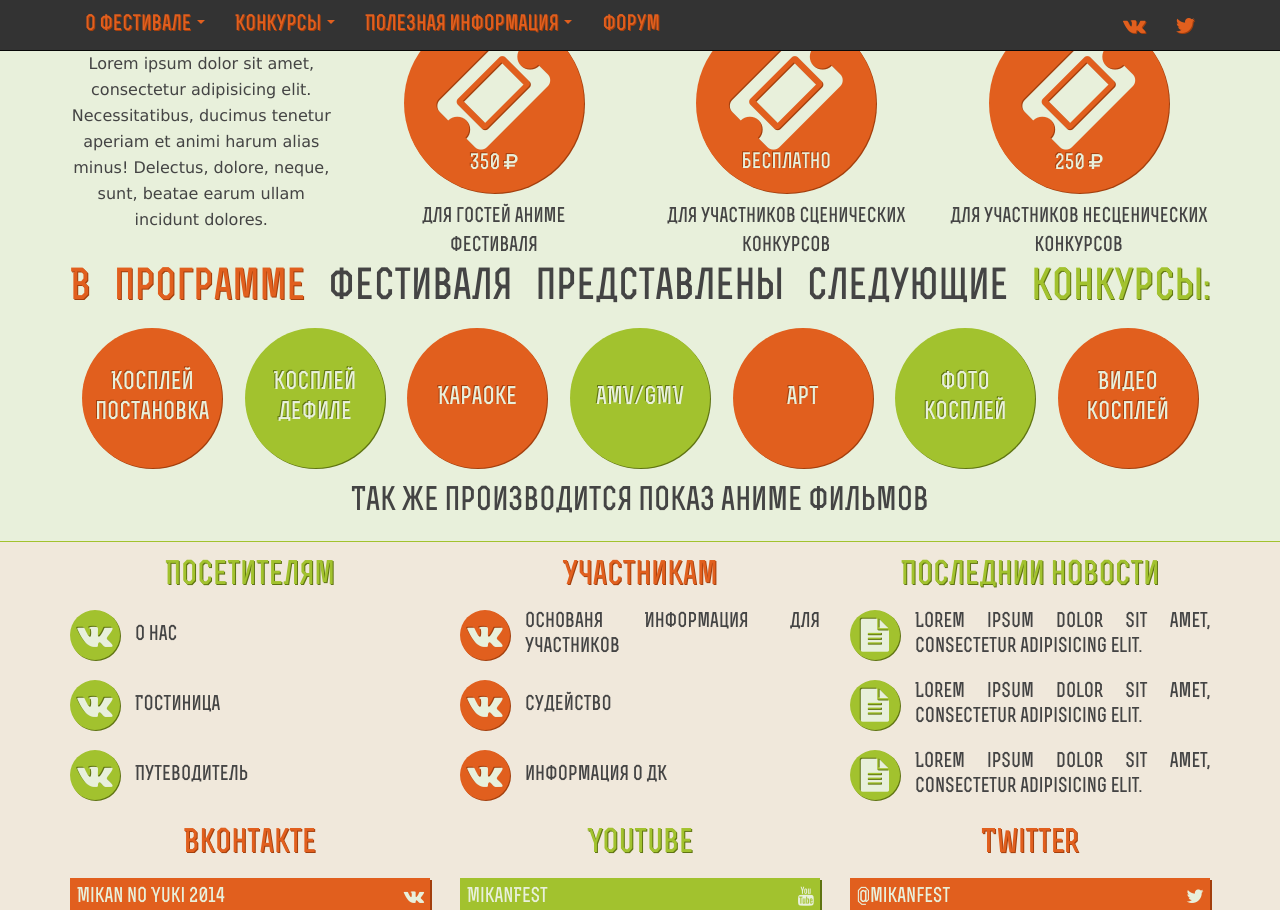
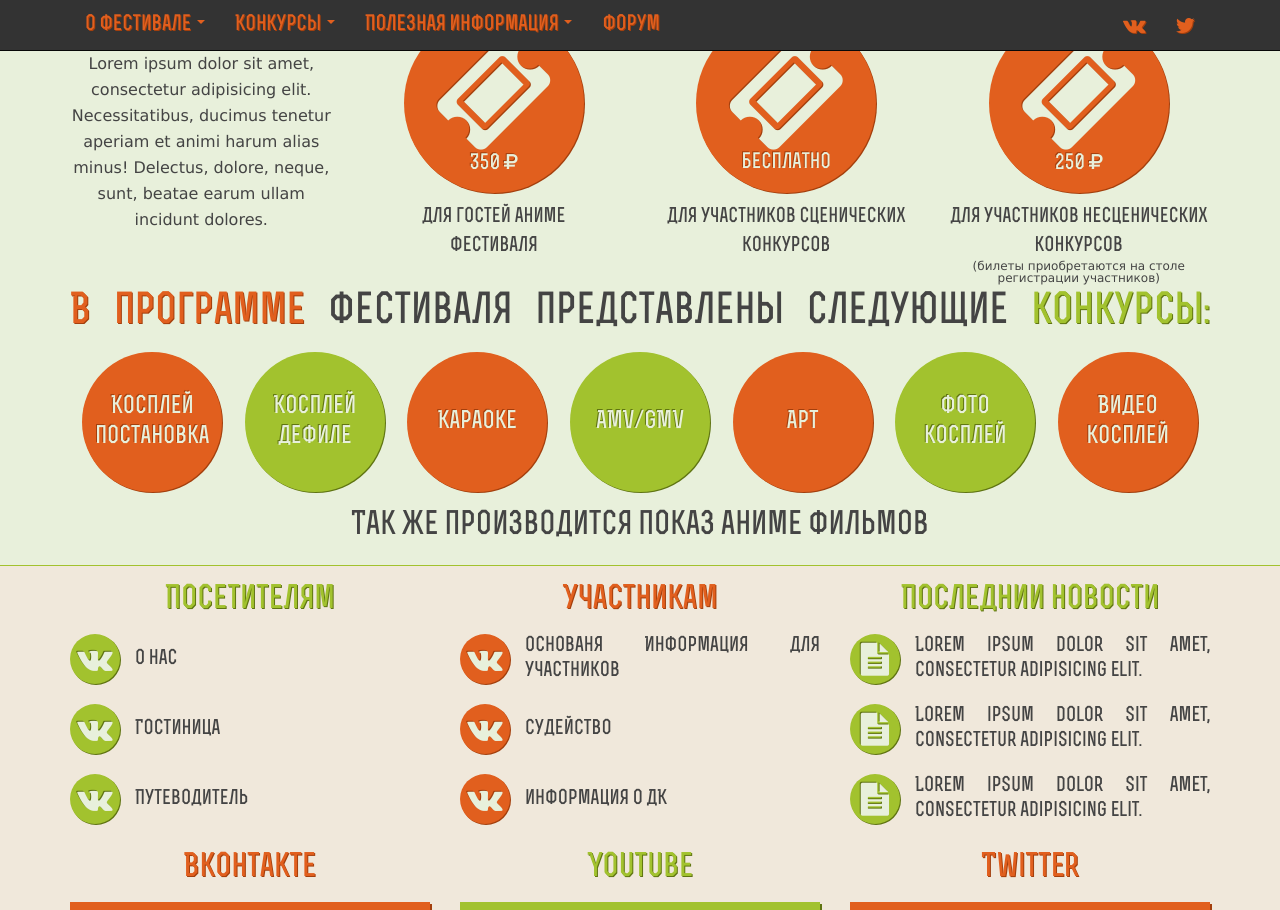
Before and after one commit to betatampw/mikan_v1, a Jekyll site: the page files/0.html, which Jekyll copies as it is, in a window 1280 px wide and 1400 px high, scrolled down 425 px, cut to the strip 0-910 px from the top of the window. Built offline with Jekyll 4.4.1, drawn with Linux system fonts in a browser that asks for light colours; nearby versions of some CDN libraries; comment, search, counter and statistics services are not loaded.

Commit message:
bug fix7

```diff
--- a/files/0.html
+++ b/files/0.html
@@ -177,6 +177,7 @@
             <div class="txt">
               Для участников несценических <br />конкурсов
             </div>
+             <div class="dopTxt">(билеты приобретаются на столе регистрации участников)</div>
           </div>
 
         </div>
--- a/files/css/style.css
+++ b/files/css/style.css
@@ -43,7 +43,7 @@ line-height: 26px;
 
 
 
-#wrap { min-height: 100%;  height: auto;  margin: 0 auto -228px;  padding: 0 0 228px;}
+#wrap {min-height: 100%;  height: auto;  margin: 0 auto -227px;  padding: 0 0 227px;}
 
 
 
@@ -101,6 +101,7 @@ text-shadow: -1px -1px 0px #A33F0D;
 #mainAbout .priceArea .ticket .price {font-size: 21px; line-height: 20px;}
 #mainAbout .priceArea .ticket .price i {font-size: 19px;}
 #mainAbout .priceArea .txt {font-size: 20px; padding-top: 10px;}
+#mainAbout .priceArea .dopTxt {font-size: 12px; font-family:  "verdana", "arial", sans-serif; line-height: 12px;}
 
 #mainAbout .thirdLine {font-size: 42px; line-height: 28px; height: 28px; margin: 0px 0 25px}
 #mainAbout .fourthLine {font-size: 32px; line-height: 28px; height: 28px; margin: 0px 0 25px; text-align: center;}
@@ -229,7 +230,7 @@ text-shadow: -1px -1px 0px #A33F0D;
 
 
 
-#footer {min-height: 228px;}
+#footer {min-height: 227px;}
 #partnersArea {
 	padding: 15px 0 10px;
 	min-height: 178px;
```
